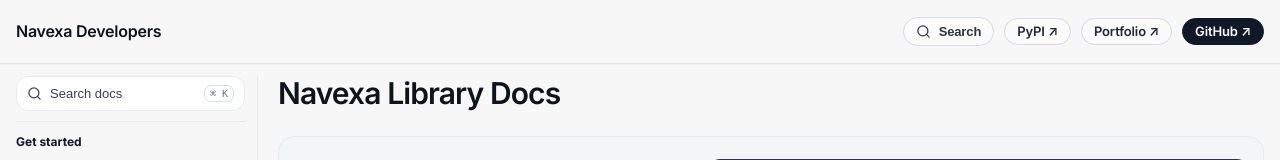
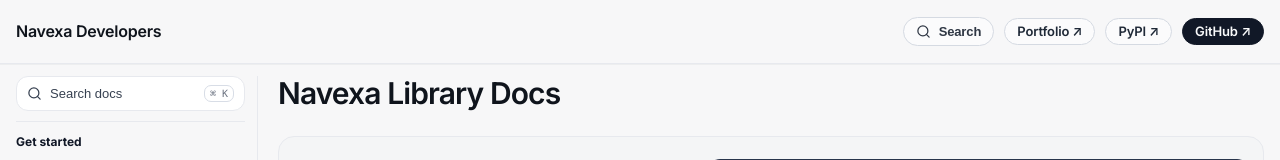
Before and after one commit to deBUGger404/navexa-docs, a React (Vite) app: page /#/docs/overview in a window 1280 px wide. Shown: the top 160 px of the page. Built offline with nearby package versions, Linux system fonts and the light colour scheme.

Commit message:
Update Navexa docs

```diff
--- a/src/components/Topbar.jsx
+++ b/src/components/Topbar.jsx
@@ -33,6 +33,14 @@
           <span className="kbd-hint">Ctrl K/ ⌘ K</span>
         </button>
         <a
+          className="pypi-btn topbar-link"
+          href="https://myrakesh.web.app/"
+          target="_blank"
+          rel="noreferrer"
+        >
+          Portfolio ↗
+        </a>
+        <a
           className="pypi-btn topbar-link topbar-link--hide-phone"
           href="https://pypi.org/project/navexa/"
           target="_blank"
@@ -41,15 +49,7 @@
           PyPI ↗
         </a>
         <a
-          className="pypi-btn topbar-link topbar-link--hide-tablet"
-          href="https://myrakesh.web.app/"
-          target="_blank"
-          rel="noreferrer"
-        >
-          Portfolio ↗
-        </a>
-        <a
-          className="dashboard-btn topbar-link"
+          className="dashboard-btn topbar-link topbar-link--hide-compact"
           href="https://github.com/deBUGger404/navexa"
           target="_blank"
           rel="noreferrer"
--- a/src/styles.css
+++ b/src/styles.css
@@ -1879,10 +1879,6 @@
     gap: 0;
   }
 
-  .pypi-btn {
-    display: none;
-  }
-
   .topbar-brand {
     max-width: min(28vw, 170px);
   }
@@ -1939,6 +1935,10 @@
     padding: 6px 10px;
     font-size: 12px;
     white-space: nowrap;
+  }
+
+  .topbar-link--hide-compact {
+    display: none;
   }
 
   .layout {
```
